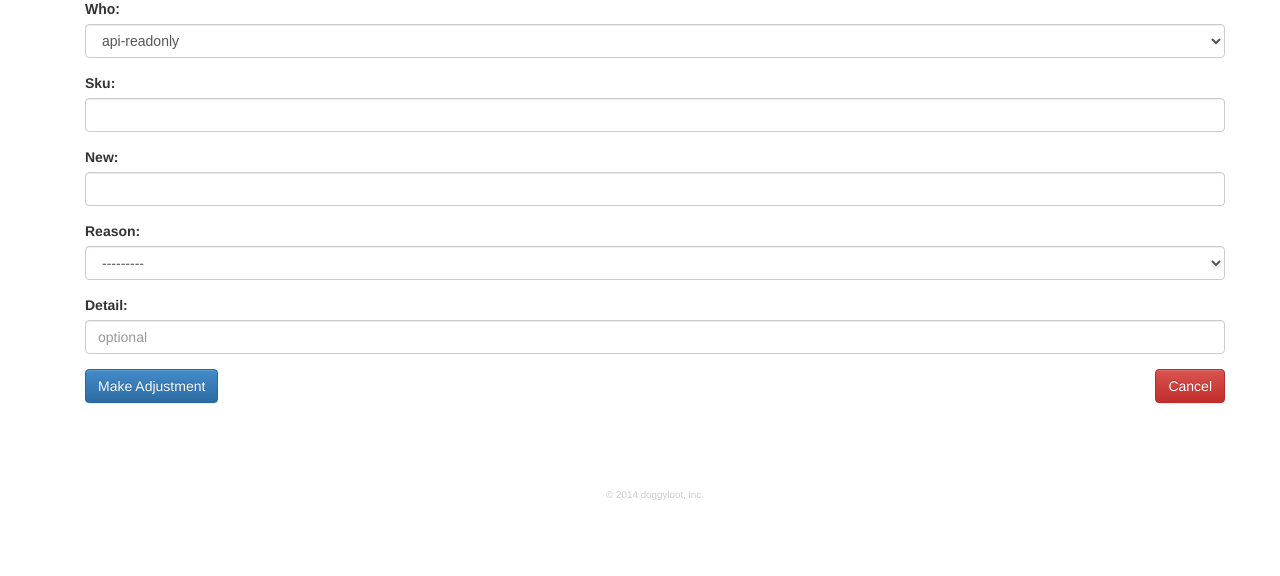
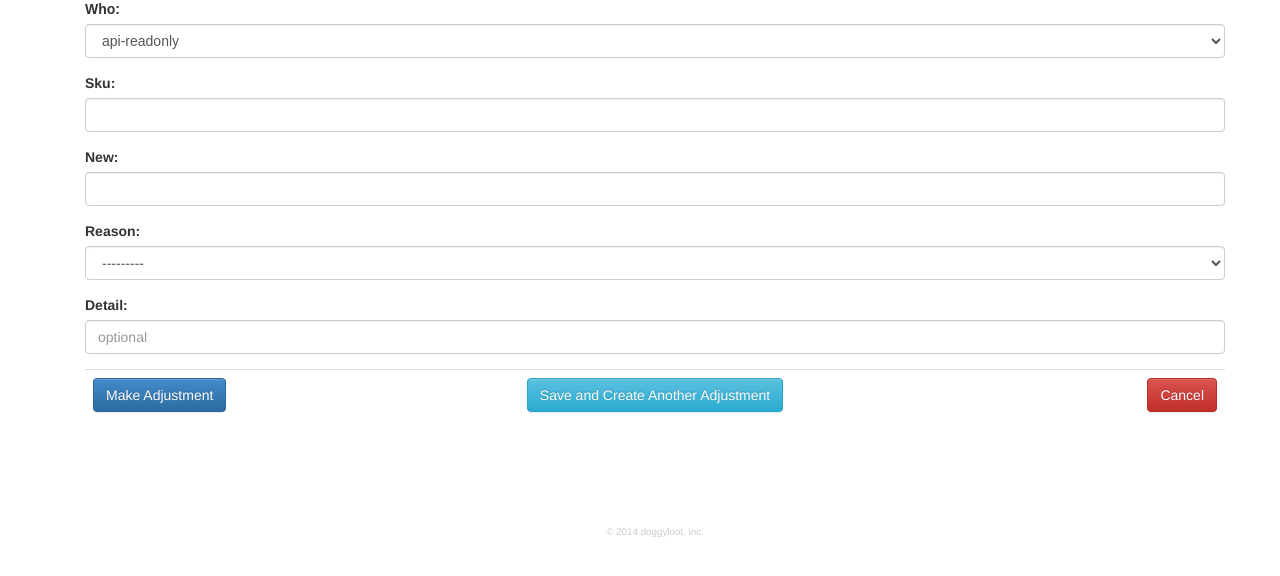
Before and after one commit to vforgione/dodger, a Django app: page /quantity_adjustments/create/ in a window 1280 px wide. Shown: the part 127-703 px from the top of the page. Run offline with Django 3.2, Linux system fonts and the light colour scheme; a user stored in the database is signed in; data comes from the database, SQL or seed files in the repository; parts of the project's set-up code (start-up, migrations or seed data) failed here and were passed over; some libraries are stand-ins or nearby versions.

Commit message:
added qty adj chaining -- closes #86

```diff
--- a/app/templates/app/quantity_adjustment__create.html
+++ b/app/templates/app/quantity_adjustment__create.html
@@ -19,8 +19,23 @@
   </div>
   {% endif %}
   {% endfor %}
-  <input type="submit" name="submit" value="Make Adjustment" class="btn btn-primary" />
-  <a href="{% url 'app:quantity_adjustment__view' %}" class="btn btn-danger pull-right">Cancel</a>
+  <table class="table">
+    <tbody>
+    <tr>
+      <td class="col-lg-4">
+        <input type="submit" name="submit" value="Make Adjustment" class="btn btn-primary" />
+      </td>
+      <td class="col-lg-4" style="text-align:center">
+        <input type="submit" name="submit" value="Save and Create Another Adjustment" class="btn btn-info" />
+      </td>
+      <td class="col-lg-4">
+        <a href="{% url 'app:quantity_adjustment__view' %}" class="btn btn-danger pull-right">Cancel</a>
+      </td>
+    </tr>
+    </tbody>
+  </table>
+{#  <input type="submit" name="submit" value="Make Adjustment" class="btn btn-primary" />#}
+{#  <a href="{% url 'app:quantity_adjustment__view' %}" class="btn btn-danger pull-right">Cancel</a>#}
 </form>
 {% endblock %}
 
--- a/app/views.py
+++ b/app/views.py
@@ -368,15 +368,17 @@ def quantity_adjustment__view(request, pk=None):
 
 @login_required
 def quantity_adjustment__create(request):
-    print 'barf'
     if request.method == 'GET':
         form = QuantityAdjustmentForm()
         form.fields['who'].initial = request.user
 
     else:
+        chain = request.POST['submit'] == 'Save and Create Another Adjustment'
         form = QuantityAdjustmentForm(request.POST)
         if form.is_valid():
             form.save()
+            if chain:
+                return redirect(reverse('app:quantity_adjustment__create'))
             return redirect(reverse('app:quantity_adjustment__view'))
 
     return render_to_response(
```
